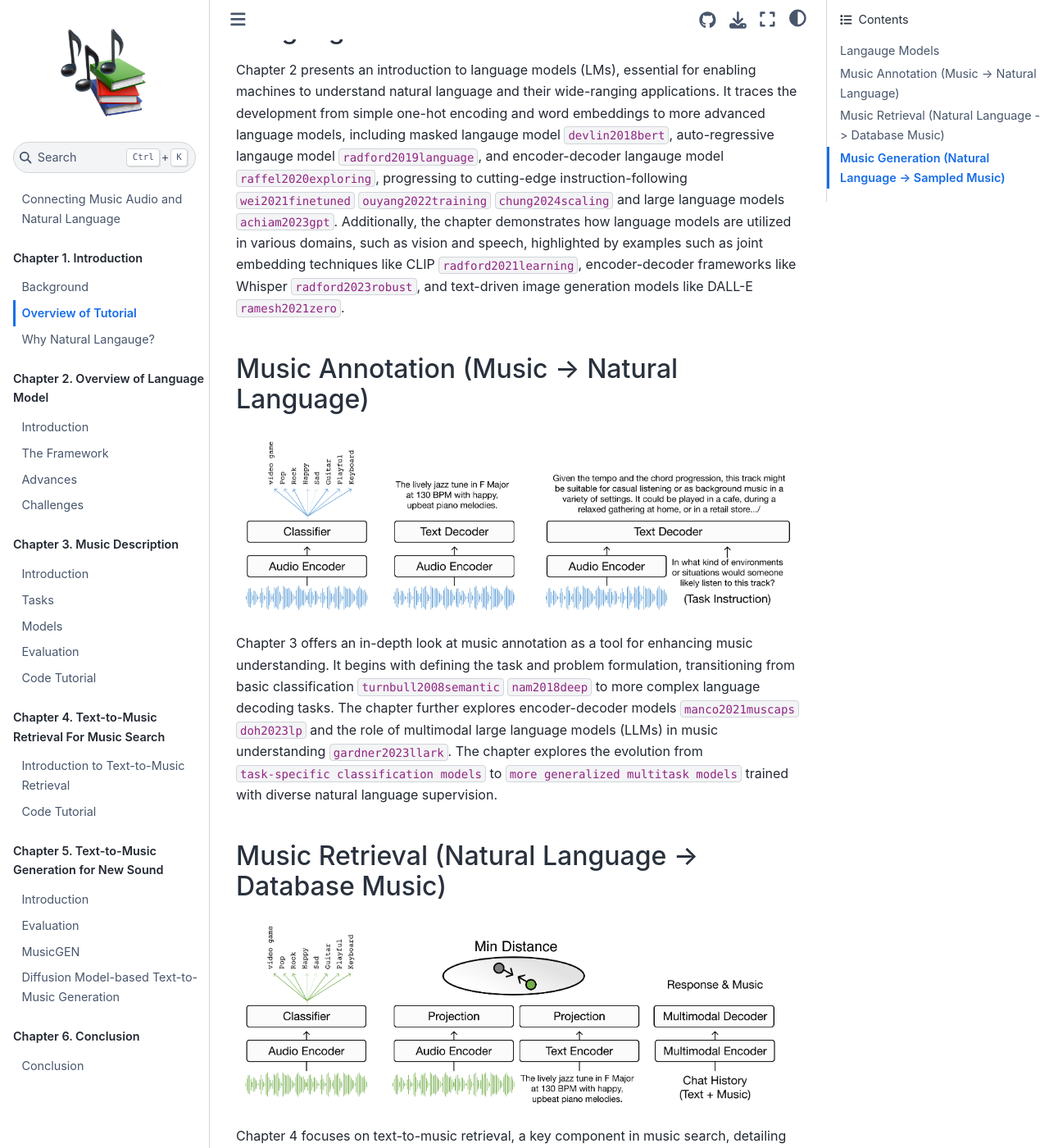
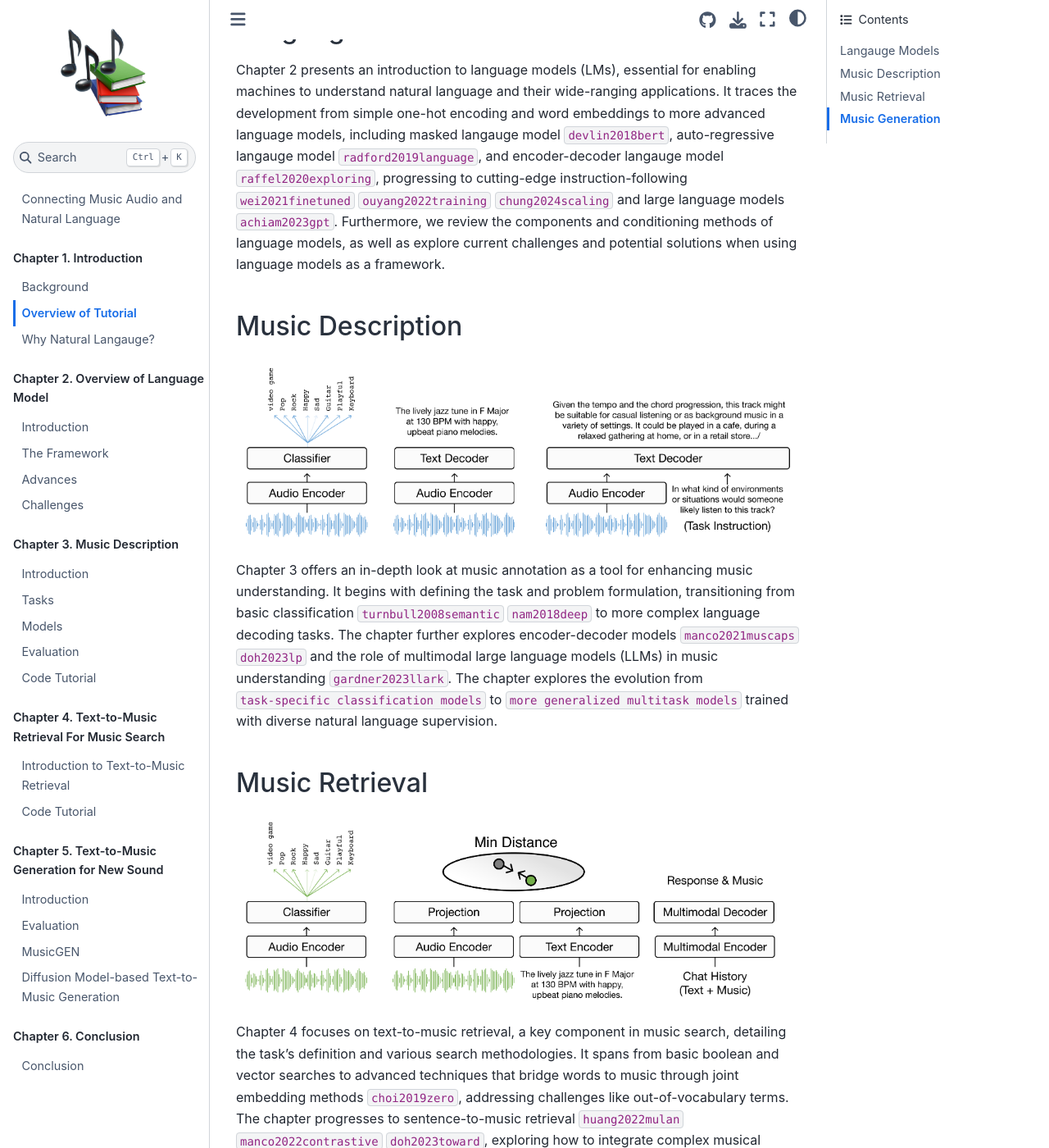
Before and after one commit to mulab-mir/music-language-tutorial, a Jupyter Book: the page built from book/introduction/overview.md, in a window 1280 px wide and 1400 px high, scrolled down 734 px. Shown: the whole window at 82% size. Built offline with Jupyter Book 1.0.4 settings and Sphinx 7.4.7 and the Sphinx Book theme 1.1.4, drawn with Linux system fonts in a browser that asks for light colours; pages that are not in the unit, such as notebooks, are missing from menus; cross-references to code outside the pages are shown as plain code; some of the changed text lies outside the part shown.

Commit message:
update introduction

````diff
--- a/book/introduction/overview.md
+++ b/book/introduction/overview.md
@@ -2,7 +2,7 @@
 
 This tutorial will present the changes in music understanding, retrieval, and generation technologies following the development of language models.
 
-```{figure} ../img/overview.png
+```{figure} ./img/overview.png
 ---
 name: scope
 ---
@@ -11,11 +11,12 @@ Illustration of the development of music and language models.
 
 ## Langauge Models
 
-Chapter 2 presents an introduction to language models (LMs), essential for enabling machines to understand natural language and their wide-ranging applications. It traces the development from simple one-hot encoding and word embeddings to more advanced language models, including masked langauge model {cite}`devlin2018bert`, auto-regressive langauge model {cite}`radford2019language`, and encoder-decoder langauge model {cite}`raffel2020exploring`, progressing to cutting-edge instruction-following {cite}`wei2021finetuned` {cite}`ouyang2022training` {cite}`chung2024scaling` and large language models {cite}`achiam2023gpt`. Additionally, the chapter demonstrates how language models are utilized in various domains, such as vision and speech, highlighted by examples such as joint embedding techniques like CLIP {cite}`radford2021learning`, encoder-decoder frameworks like Whisper {cite}`radford2023robust`, and text-driven image generation models like DALL-E {cite}`ramesh2021zero`.
+Chapter 2 presents an introduction to language models (LMs), essential for enabling machines to understand natural language and their wide-ranging applications. It traces the development from simple one-hot encoding and word embeddings to more advanced language models, including masked langauge model {cite}`devlin2018bert`, auto-regressive langauge model {cite}`radford2019language`, and encoder-decoder langauge model {cite}`raffel2020exploring`, progressing to cutting-edge instruction-following {cite}`wei2021finetuned` {cite}`ouyang2022training` {cite}`chung2024scaling` and large language models {cite}`achiam2023gpt`. Furthermore, we review the components and conditioning methods of language models, as well as explore current challenges and potential solutions when using language models as a framework.
 
-## Music Annotation (Music -> Natural Language)
 
-```{figure} ../img/annotation.png
+## Music Description
+
+```{figure} ./img/annotation.png
 ---
 name: annotation
 ---
@@ -24,10 +25,9 @@ name: annotation
 Chapter 3 offers an in-depth look at music annotation as a tool for enhancing music understanding. It begins with defining the task and problem formulation, transitioning from basic classification {cite}`turnbull2008semantic` {cite}`nam2018deep` to more complex language decoding tasks. The chapter further explores encoder-decoder models {cite}`manco2021muscaps` {cite}`doh2023lp` and the role of multimodal large language models (LLMs) in music understanding {cite}`gardner2023llark`. The chapter explores the evolution from `task-specific classification models` to `more generalized multitask models` trained with diverse natural language supervision.
 
 
-## Music Retrieval (Natural Language -> Database Music)
+## Music Retrieval
 
-
-```{figure} ../img/retrieval.png
+```{figure} ./img/retrieval.png
 ---
 name: retrieval
 ---
@@ -36,10 +36,9 @@ name: retrieval
 Chapter 4 focuses on text-to-music retrieval, a key component in music search, detailing the task's definition and various search methodologies. It spans from basic boolean and vector searches to advanced techniques that bridge words to music through joint embedding methods {cite}`choi2019zero`, addressing challenges like out-of-vocabulary terms. The chapter progresses to sentence-to-music retrieval {cite}`huang2022mulan` {cite}`manco2022contrastive` {cite}`doh2023toward`, exploring how to integrate complex musical semantics, and conversational music retrieval for multi-turn dialog-based music retrieval {cite}`chaganty2023beyond`. It introduces evaluation metrics and includes practical coding exercises for developing a basic joint embedding model for music search. This chapter focuses on how models address `users' musical queries` in various ways.
 
 
-## Music Generation (Natural Language -> Sampled Music)
+## Music Generation
 
-
-```{figure} ../img/generation.png
+```{figure} ./img/generation.png
 ---
 name: generation
 ---
````
Also changed, not shown: book/img/generation.png (deleted), book/img/oov.png (deleted), book/img/representation.png (deleted), book/img/retrieval_example.png (deleted), book/introduction/advantange.ipynb, book/introduction/img/annotation.png (renamed from book/img/annotation.png), book/introduction/img/overview.png (renamed from book/img/overview.png), book/introduction/img/prompt_product.png (added), book/introduction/img/retrieval.png (renamed from book/img/retrieval.png), 1 other file.
